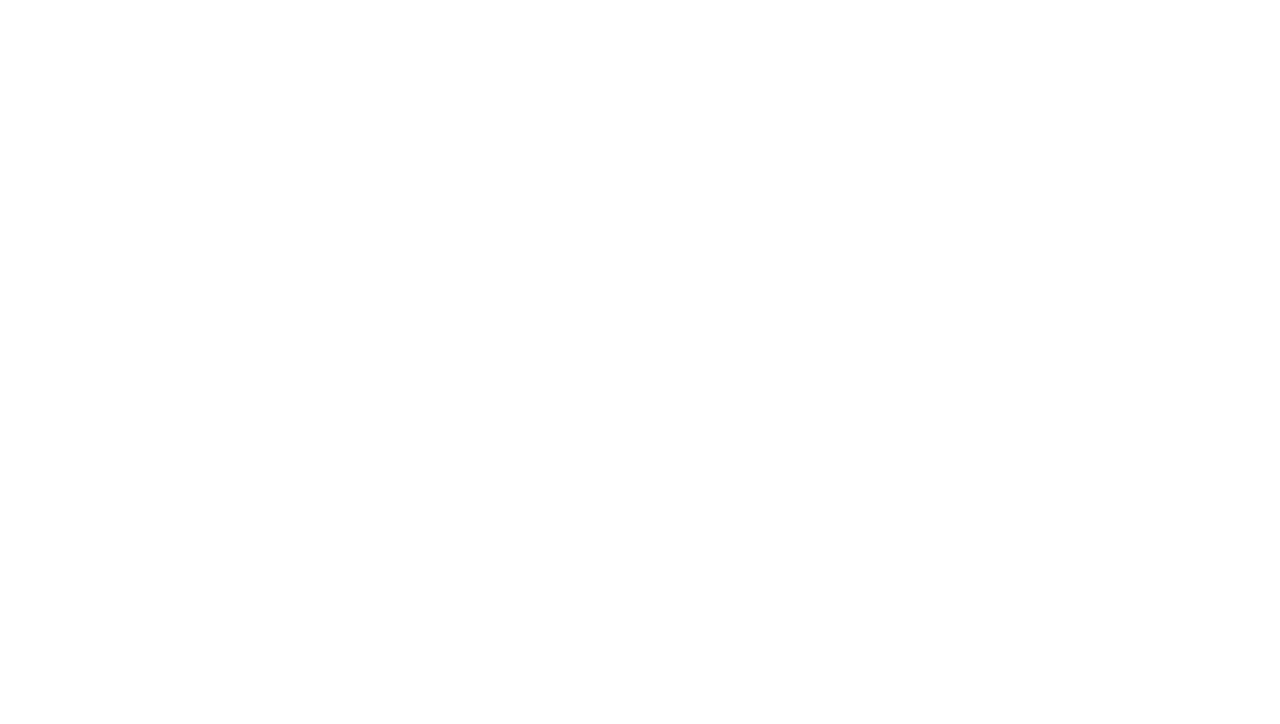
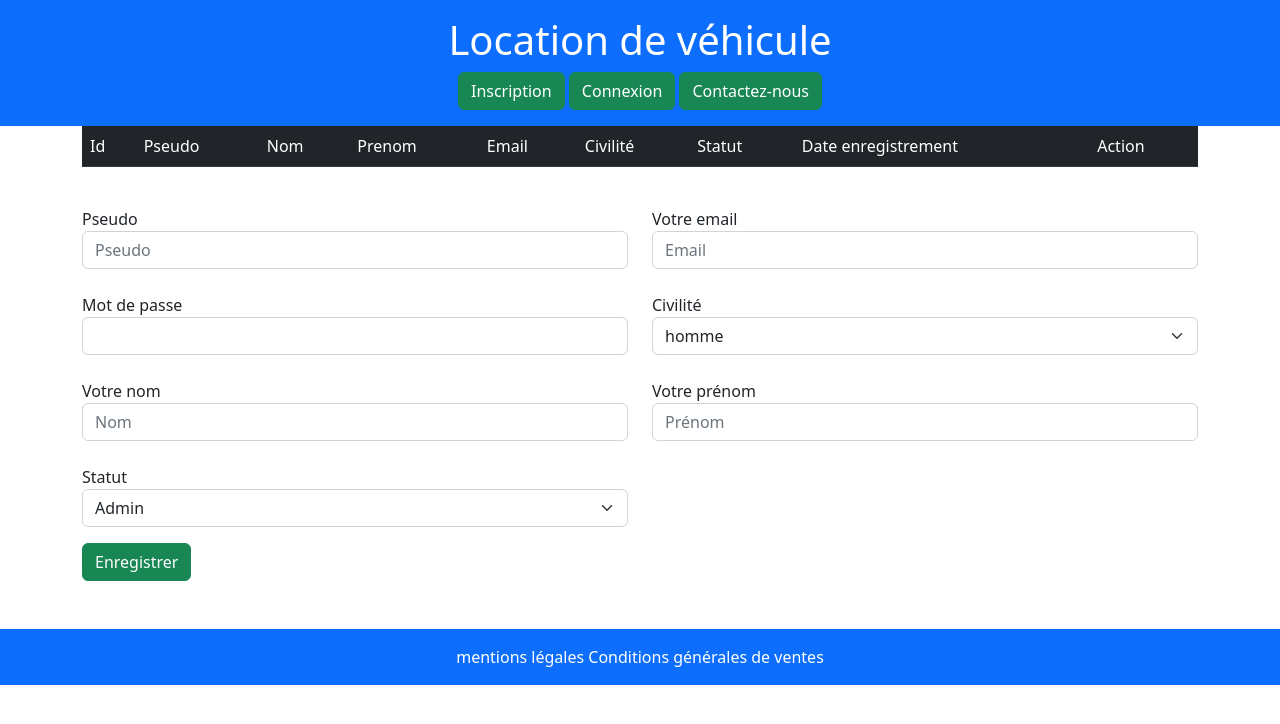
Before and after one commit to Mistajo/Project_Sira, a PHP site: page /index.php?action=gestionmembres in a window 1280 px wide. Before the commit the part shown is empty. Shown: the top 724 px of the page. Run offline with PHP 8.4, Linux system fonts and the light colour scheme; data that the repository does not hold is empty.

Commit message:
Gestion membres

```diff
--- a/controller/MembreController.php
+++ b/controller/MembreController.php
@@ -9,7 +9,24 @@ class MembreController
         if(isset($_GET['action']))
         {
             $action = $_GET['action'];
-            if($action == "inscription")
+
+
+            if ($action == "gestionmembres") {
+
+                $membres = $membreMdl->listeMembre();
+
+                if (isset($_POST['pseudo']))
+                {
+                    extract($_POST);
+                    $membre = new Membre(0,$pseudo, $mdp, $nom, $prenom, $email, $civilte, $statut, $date_enregistrement);
+                $membreMdl->inserer($membre);
+                header("location : ?action=gestionmembres");
+                }
+
+                include "views/Back_Office/gestionmembres.phtml";
+            }
+
+            else if($action == "inscription")
             {
                 include "views/user/inscription.phtml";
                 if(isset($_POST['pseudo']))
@@ -22,6 +39,7 @@ class MembreController
                     $membreMdl->inserer($membre);
 
                     header("location: ?action=connexion");
+                    exit;
                 }
 
             }else if($action == "connexion")
--- a/model/MembreModel.php
+++ b/model/MembreModel.php
@@ -33,6 +33,21 @@ class MembreModel extends ModelGenerique
         }
         return null;
     }
+    public function listeMembre()
+    {
+        $stmt = $this->executeRequete("SELECT * FROM membre");
 
+        $tmembre = [];
 
-}
+        while ($res = $stmt->fetch())
+
+        {
+            extract($res);
+            $tmembre[] = new Membre($id_membre,$pseudo,$mdp,$nom,$prenom,$email,$civilte,$statut,$date_enregistrement);
+        }
+
+        // var_dump($tAgence);
+
+        return $tmembre;
+    }
+    }
--- a/views/Back_Office/gestionmembres.phtml
+++ b/views/Back_Office/gestionmembres.phtml
@@ -2,25 +2,27 @@
 
 <table class="table table-strepid">
     <tr class="table-dark">
-        <td>Agence</td>
-        <td>Titre</td>
-        <td>Adresse</td>
-        <td>Ville</td>
-        <td>CP</td>
-        <td>Description</td>
-        <td>Image</td>
+        <td>Id</td>
+        <td>Pseudo</td>
+        <td>Nom</td>
+        <td>Prenom</td>
+        <td>Email</td>
+        <td>Civilité</td>
+        <td>Statut</td>
+        <td>Date enregistrement</td>
         <td>Action</td>
     </tr>
 
-    <?php foreach ($agences as $agence): ?>
+    <?php foreach ($membres as $membre): ?>
         <tr>
-            <td> <?= $agence->getId_agence(); ?></td>
-            <td> <?= $agence->getTitre(); ?></td>
-            <td> <?= $agence->getAdresse(); ?></td>
-            <td> <?= $agence->getVille(); ?></td>
-            <td> <?= $agence->getCp(); ?></td>
-            <td> <?= $agence->getDescription(); ?></td>
-            <td> <?= $agence->getPhoto(); ?></td>
+            <td> <?= $membre->getId_membre(); ?></td>
+            <td> <?= $membre->getPseudo(); ?></td>
+            <td> <?= $membre->getNom(); ?></td>
+            <td> <?= $membre->getPrenom(); ?></td>
+            <td> <?= $membre->getEmail(); ?></td>
+            <td> <?= $membre->getCivilte(); ?></td>
+            <td> <?= $membre->getStatut(); ?></td>
+            <td> <?= $membre->getDate_enregistrement(); ?></td>
             <td>
                 <a href="#">voir</a>
                 <a href="#">Modifier</a>
@@ -30,32 +32,42 @@
     <?php endforeach; ?>
 </table>
 
-    <form action="" method="post" class="form-group">
+    <form action="" method="post">
         <div class="row">
             <div class="col-6 mt-4">
-                <label for="titre">titre</label>
-                <input type="text" name="titre" class="form-control" placeholder="titre de l'agence">
+                <label for="pseudo">Pseudo</label>
+                <input type="text" name="pseudo" class="form-control" placeholder="Pseudo">
             </div>
             <div class="col-6 mt-4">
-                <label for="adresse">Adresse</label>
-                <input type="text" name="adresse" class="form-control" placeholder="Adresse">
+                <label for="email">Votre email</label>
+                <input type="email" name="email" class="form-control" placeholder="Email">
             </div>
             <div class="col-6 mt-4">
-                <label for="description">Description</label>
-                <textarea name="description" id="description" cols="30" rows="10" placeholder="Description de votre agence"></textarea>
+                <label for="mdp">Mot de passe</label>
+                <input type="password" name="mdp" class="form-control" >
             </div>
             <div class="col-6 mt-4">
-                <label for="ville">Ville</label>
-                <input type="text" name="ville" class="form-control" placeholder="Ville">
+                <label for="civilte">Civilité</label>
+                <select name="civilte" class="form-select">
+                    <option value="homme">homme</option>
+                    <option value="femme">femme</option>
+                </select>
             </div>
             <div class="col-6 mt-4">
-                <label for="photo">Photo</label>
-                <input type="file" name="photo" class="form-control" placeholder="photo">
+                <label for="nom">Votre nom</label>
+                <input type="text" name="nom" class="form-control" placeholder="Nom">
             </div>
 
             <div class="col-6 mt-4">
-                <label for="cp">Code Postal</label>
-                <input type="text" name="cp" class="form-control" placeholder="Code Postal">
+                <label for="prenom">Votre prénom</label>
+                <input type="text" name="prenom" class="form-control" placeholder="Prénom">
+            </div>
+             <div class="col-6 mt-4">
+                <label for="statut">Statut</label>
+                <select name="statut" class="form-select">
+                    <option value="1">Admin</option>
+                    <option value="0">Membre</option>
+                </select>
             </div>
         </div>
         <input type="submit" class="btn btn-success mt-3" value="Enregistrer">
--- a/views/template.phtml
+++ b/views/template.phtml
@@ -23,7 +23,7 @@
                 <a href="?action=" class="btn btn-success" >Mon Compte</a>
             <a href="?action=agence" class="btn btn-success">Gestion Agences</a>
             <a href="?action=" class="btn btn-success">Gestion Vehicules</a>
-            <a href="?action=" class="btn btn-success">Gestion Membres</a>
+            <a href="?action=gestionmembres" class="btn btn-success">Gestion Membres</a>
             <a href="?action=" class="btn btn-success">Gestion Commandes</a>
 
                 <?php endif; ?>
```
